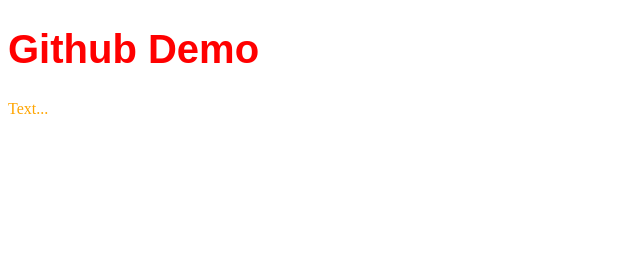
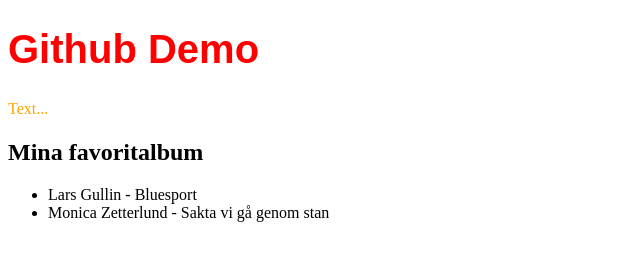
Before and after one commit to jryjson/github-demo-20240202, a plain HTML site: page index.html in a window 1280 px wide. Shown: the whole page, without its empty margins (0-640 px from the left). Drawn offline with Linux system fonts and the light colour scheme.

Commit message:
new section albums

```diff
--- a/index.html
+++ b/index.html
@@ -8,5 +8,10 @@
 <body>
 <h1>Github Demo</h1>
 <p>Text...</p>
+<h2>Mina favoritalbum</h2>
+<ul>
+    <li>Lars Gullin - Bluesport</li>
+    <li>Monica Zetterlund - Sakta vi gå genom stan</li>
+</ul>
 </body>
 </html>
```
